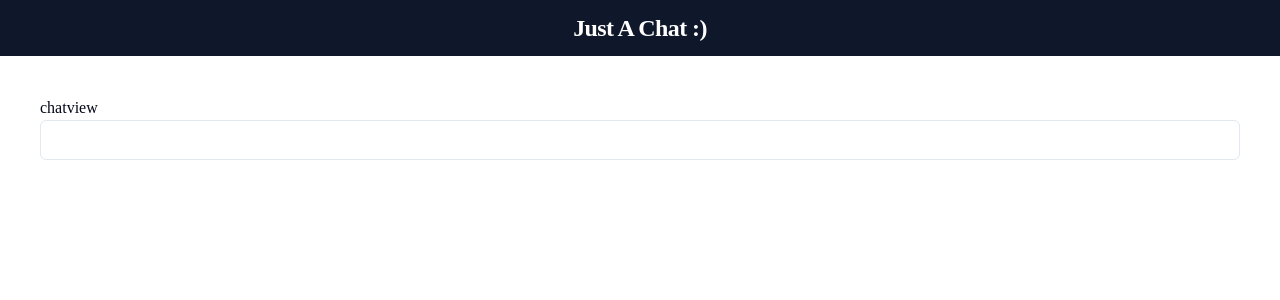
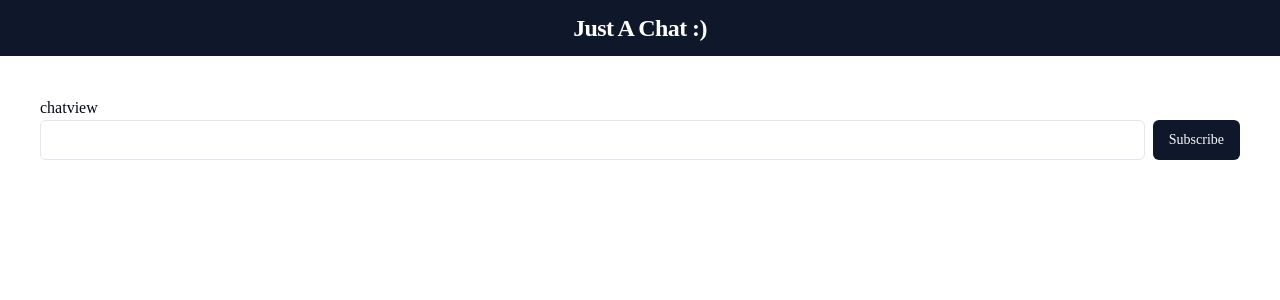
Before and after one commit to ykwimk/just-for-fun, a Next.js app: page / in a window 1280 px wide. Shown: the top 300 px of the page. Built offline with nearby package versions, Linux system fonts and the light colour scheme.

Commit message:
feat: UI Button 추가

```diff
--- /dev/null
+++ b/app/ui/button.tsx
@@ -0,0 +1,56 @@
+import * as React from "react"
+import { Slot } from "@radix-ui/react-slot"
+import { cva, type VariantProps } from "class-variance-authority"
+
+import { cn } from "@/lib/utils"
+
+const buttonVariants = cva(
+  "inline-flex items-center justify-center whitespace-nowrap rounded-md text-sm font-medium ring-offset-background transition-colors focus-visible:outline-none focus-visible:ring-2 focus-visible:ring-ring focus-visible:ring-offset-2 disabled:pointer-events-none disabled:opacity-50",
+  {
+    variants: {
+      variant: {
+        default: "bg-primary text-primary-foreground hover:bg-primary/90",
+        destructive:
+          "bg-destructive text-destructive-foreground hover:bg-destructive/90",
+        outline:
+          "border border-input bg-background hover:bg-accent hover:text-accent-foreground",
+        secondary:
+          "bg-secondary text-secondary-foreground hover:bg-secondary/80",
+        ghost: "hover:bg-accent hover:text-accent-foreground",
+        link: "text-primary underline-offset-4 hover:underline",
+      },
+      size: {
+        default: "h-10 px-4 py-2",
+        sm: "h-9 rounded-md px-3",
+        lg: "h-11 rounded-md px-8",
+        icon: "h-10 w-10",
+      },
+    },
+    defaultVariants: {
+      variant: "default",
+      size: "default",
+    },
+  }
+)
+
+export interface ButtonProps
+  extends React.ButtonHTMLAttributes<HTMLButtonElement>,
+    VariantProps<typeof buttonVariants> {
+  asChild?: boolean
+}
+
+const Button = React.forwardRef<HTMLButtonElement, ButtonProps>(
+  ({ className, variant, size, asChild = false, ...props }, ref) => {
+    const Comp = asChild ? Slot : "button"
+    return (
+      <Comp
+        className={cn(buttonVariants({ variant, size, className }))}
+        ref={ref}
+        {...props}
+      />
+    )
+  }
+)
+Button.displayName = "Button"
+
+export { Button, buttonVariants }
--- a/components/Chat/ChatInput/index.tsx
+++ b/components/Chat/ChatInput/index.tsx
@@ -1,5 +1,11 @@
+import { Button } from '@/app/ui/button';
 import { Input } from '@/components/ui/input';
 
 export default function ChatInput() {
-  return <Input type="text" />;
+  return (
+    <div className="flex w-full min-w-sm items-center space-x-2">
+      <Input type="text" />
+      <Button type="submit">Subscribe</Button>
+    </div>
+  );
 }
--- a/package.json
+++ b/package.json
@@ -9,6 +9,7 @@
     "lint": "next lint"
   },
   "dependencies": {
+    "@radix-ui/react-slot": "^1.0.2",
     "@types/node": "20.10.5",
     "@types/react": "18.2.45",
     "@types/react-dom": "18.2.18",
```
Also changed, not shown: 1 other file (tests, documents, lock files or other folders).
